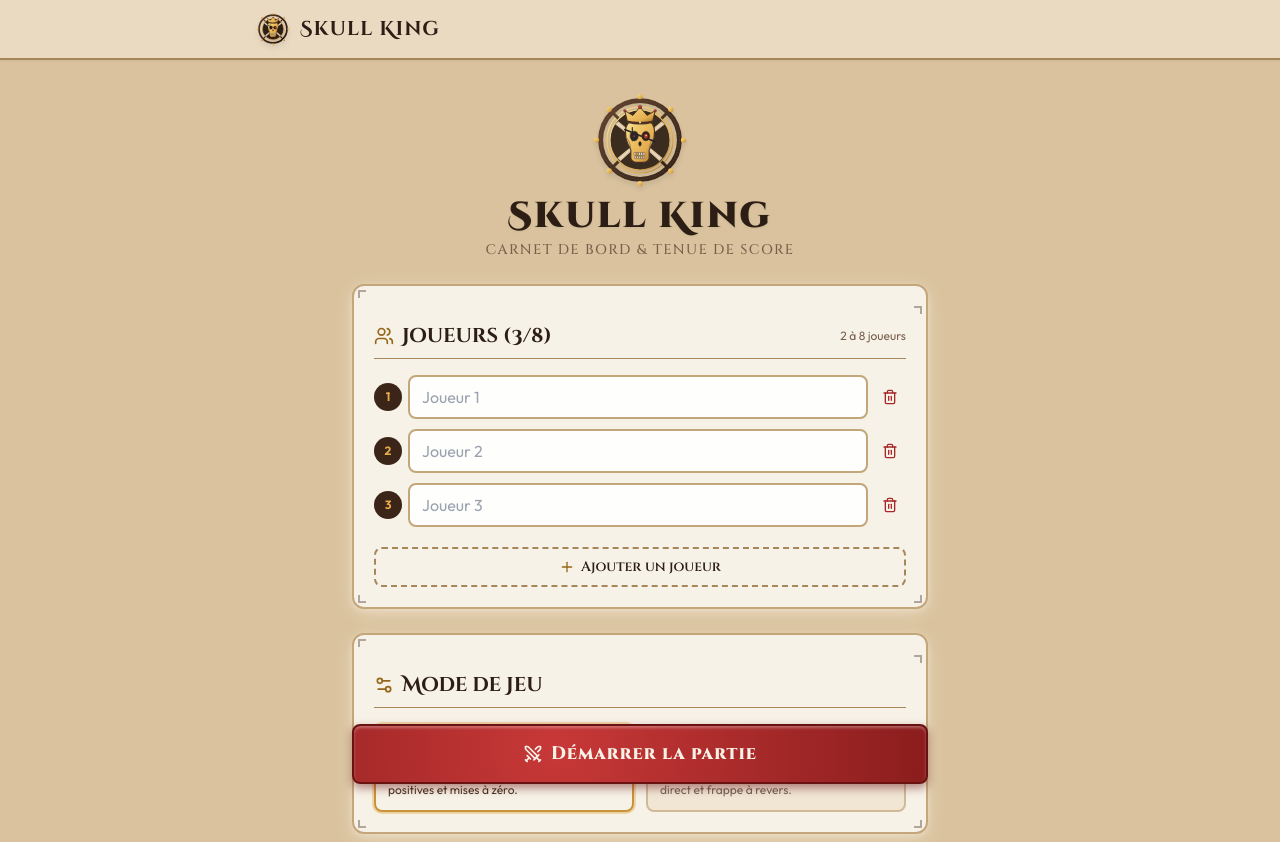
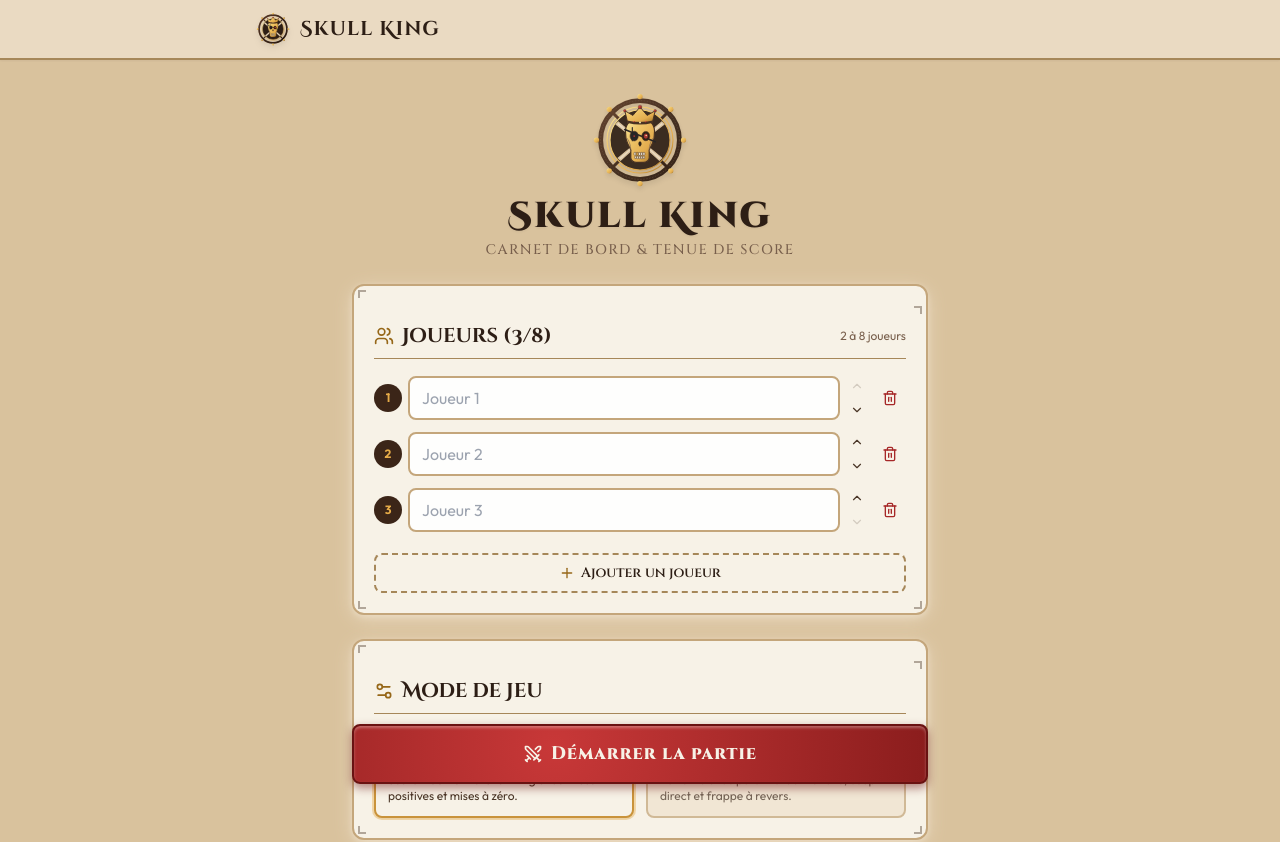
Before and after one commit to Kibishi47/skull-king-companion, a React (Vite) app: page / in a window 1280 px wide. Shown: the top 842 px of the page. Built offline with nearby package versions, Linux system fonts and the light colour scheme.

Commit message:
feat(players): add player reordering controls in setup screen

```diff
--- a/src/components/GameSetup.tsx
+++ b/src/components/GameSetup.tsx
@@ -3,7 +3,7 @@ import { GameSettings, RoundPreset } from '../types/game';
 import { ROUND_PRESETS } from '../utils/presets';
 import { ButtonPirate, ParchmentCard } from './ParchmentUI';
 import { SkullKingLogo } from './SkullKingLogo';
-import { Users, Plus, Trash2, Swords, Shield, Settings2, Sparkles, Search } from 'lucide-react';
+import { Users, Plus, Trash2, Swords, Shield, Settings2, Sparkles, Search, ChevronUp, ChevronDown } from 'lucide-react';
 import { PlayerPickerModal } from './PlayerPickerModal';
 
 interface GameSetupProps {
@@ -37,6 +37,24 @@ export const GameSetup: React.FC<GameSetupProps> = ({
   const handleRemovePlayerField = (index: number) => {
     if (playerInputs.length <= 2) return; // 2 joueurs minimum
     setPlayerInputs(playerInputs.filter((_, i) => i !== index));
+  };
+
+  const handleMovePlayerUp = (index: number) => {
+    if (index <= 0) return;
+    const updated = [...playerInputs];
+    const temp = updated[index - 1];
+    updated[index - 1] = updated[index];
+    updated[index] = temp;
+    setPlayerInputs(updated);
+  };
+
+  const handleMovePlayerDown = (index: number) => {
+    if (index >= playerInputs.length - 1) return;
+    const updated = [...playerInputs];
+    const temp = updated[index + 1];
+    updated[index + 1] = updated[index];
+    updated[index] = temp;
+    setPlayerInputs(updated);
   };
 
   const handlePresetSelect = (preset: RoundPreset) => {
@@ -114,6 +132,29 @@ export const GameSetup: React.FC<GameSetupProps> = ({
                 maxLength={20}
                 className="flex-1 bg-white/90 border-2 border-parchment-deep rounded-lg px-3 py-2 text-ink text-base focus:outline-none focus:border-gold-deep"
               />
+
+              <div className="flex flex-col gap-0.5 shrink-0">
+                <button
+                  type="button"
+                  onClick={() => handleMovePlayerUp(idx)}
+                  disabled={idx === 0}
+                  className="p-1 rounded text-ink-light hover:text-ink disabled:opacity-20 transition-colors"
+                  aria-label={`Monter le joueur ${idx + 1}`}
+                  title="Monter"
+                >
+                  <ChevronUp className="w-3.5 h-3.5" />
+                </button>
+                <button
+                  type="button"
+                  onClick={() => handleMovePlayerDown(idx)}
+                  disabled={idx === playerInputs.length - 1}
+                  className="p-1 rounded text-ink-light hover:text-ink disabled:opacity-20 transition-colors"
+                  aria-label={`Descendre le joueur ${idx + 1}`}
+                  title="Descendre"
+                >
+                  <ChevronDown className="w-3.5 h-3.5" />
+                </button>
+              </div>
 
               {playerInputs.length > 2 && (
                 <button
```
